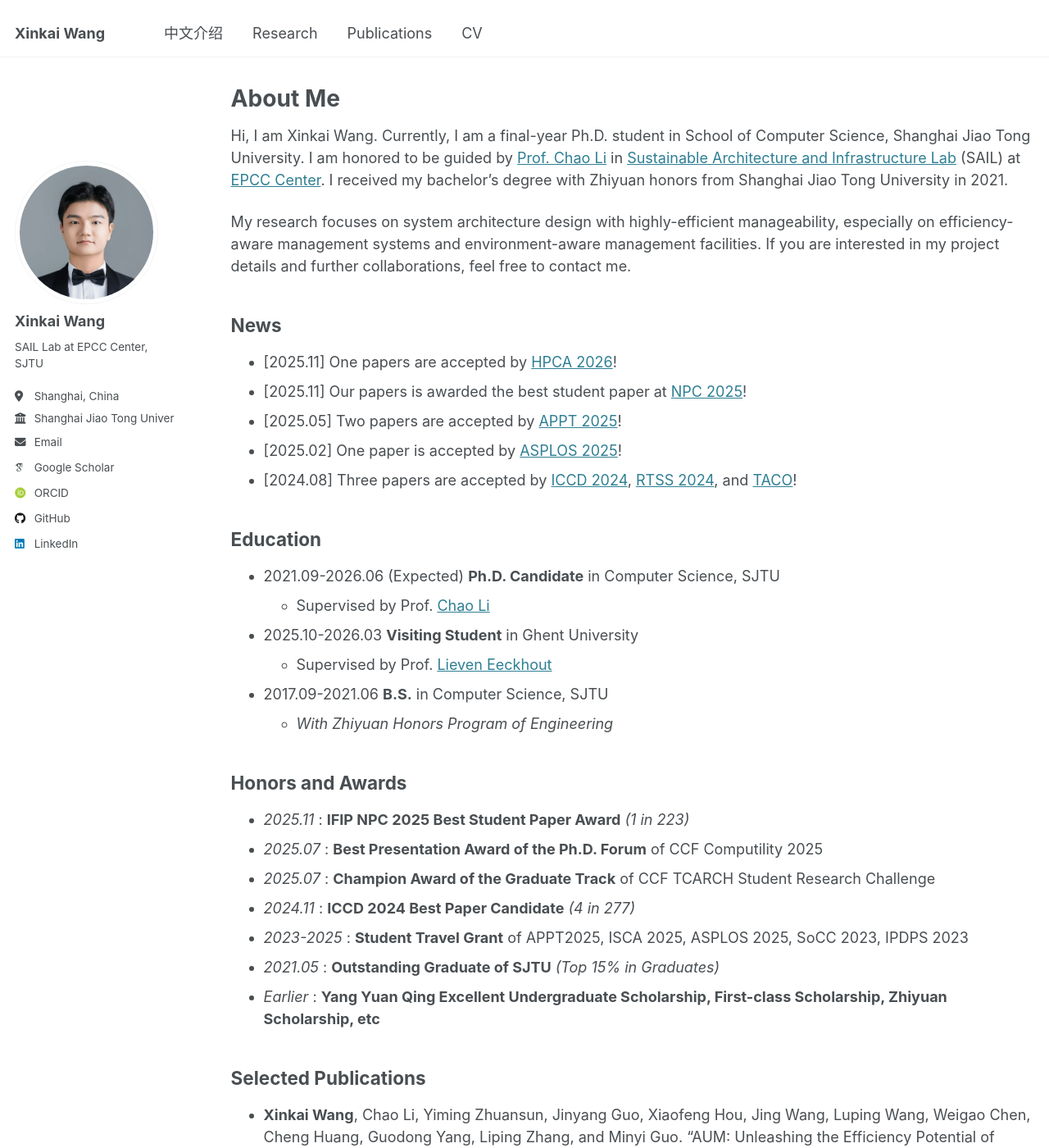
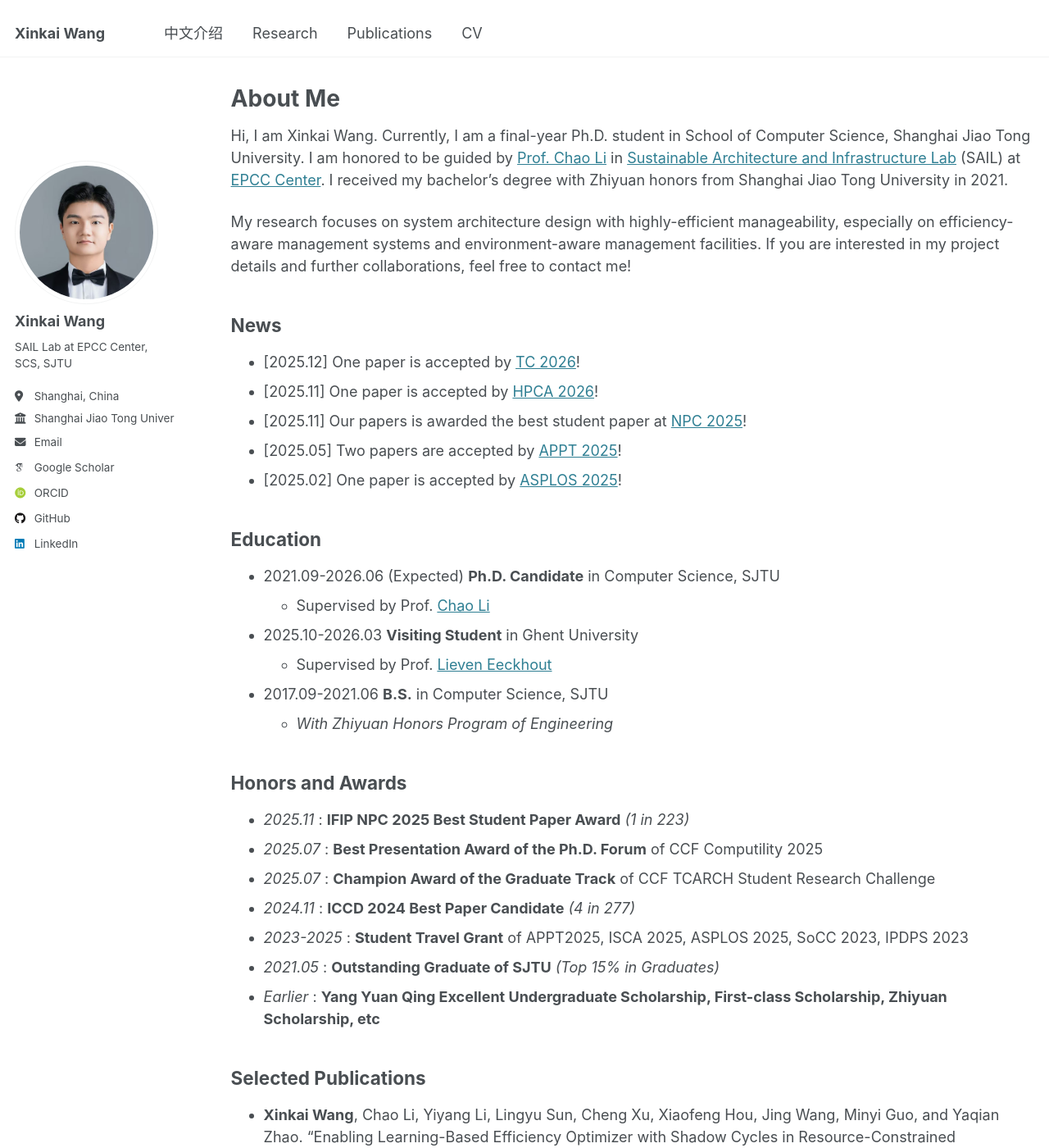
Before and after one commit to Wang-Xinkai/Wang-Xinkai.github.io, a Jekyll site: the page built from _pages/about.md, in a window 1280 px wide and 1400 px high. Shown: the whole window at 82% size. Built offline with Jekyll 4.4.1, drawn with Linux system fonts in a browser that asks for light colours; some web fonts are replaced; some of the changed text lies outside the part shown.

Commit message:
after tc26

```diff
--- a/_config.yml
+++ b/_config.yml
@@ -25,7 +25,7 @@ author:
   avatar           : "profile-1.png"
   name             : "Xinkai Wang"
   pronouns         : # "he/his"
-  bio              : "SAIL Lab at EPCC Center, SJTU"
+  bio              : "SAIL Lab at EPCC Center, \ SCS, SJTU"
   location         : "Shanghai, China"
   employer         : "Shanghai Jiao Tong University"
   uri              : # URL
--- a/_pages/about.md
+++ b/_pages/about.md
@@ -11,15 +11,16 @@ redirect_from:
 Hi, I am Xinkai Wang.
 Currently, I am a final-year Ph.D. student in School of Computer Science, Shanghai Jiao Tong University. I am honored to be guided by [Prof. Chao Li](https://www.cs.sjtu.edu.cn/~lichao/index.html) in [Sustainable Architecture and Infrastructure Lab](https://www.cs.sjtu.edu.cn/sail/) (SAIL) at [EPCC Center](http://epcc.sjtu.edu.cn/). I received my bachelor's degree with Zhiyuan honors from Shanghai Jiao Tong University in 2021.
 
-My research focuses on system architecture design with highly-efficient manageability, especially on efficiency-aware management systems and environment-aware management facilities. If you are interested in my project details and further collaborations, feel free to contact me.
+My research focuses on system architecture design with highly-efficient manageability, especially on efficiency-aware management systems and environment-aware management facilities. If you are interested in my project details and further collaborations, feel free to contact me!
 
 ## News
 
-+ [2025.11] One papers are accepted by [HPCA 2026](https://conf.researchr.org/home/hpca-2026)!
++ [2025.12] One paper is accepted by [TC 2026](https://www.computer.org/csdl/journal/tc)!
++ [2025.11] One paper is accepted by [HPCA 2026](https://conf.researchr.org/home/hpca-2026)!
 + [2025.11] Our papers is awarded the best student paper at [NPC 2025](https://npc-2025.github.io/index.html)!
 + [2025.05] Two papers are accepted by [APPT 2025](https://appt-conference.com/)!
 + [2025.02] One paper is accepted by [ASPLOS 2025](https://www.asplos-conference.org/asplos2025/)!
-+ [2024.08] Three papers are accepted by [ICCD 2024](https://www.iccd-conf.com/Home.html), [RTSS 2024](https://2024.rtss.org/), and [TACO](https://dl.acm.org/journal/taco)!
+<!-- + [2024.08] Three papers are accepted by [ICCD 2024](https://www.iccd-conf.com/Home.html), [RTSS 2024](https://2024.rtss.org/), and [TACO](https://dl.acm.org/journal/taco)! -->
 <!-- + [2024.03] One paper is accepted by [CCGRID 2024](https://2024.ccgrid-conference.org/)! -->
 <!-- + [2023.09] One paper is accepted by [SoCC 2023](https://acmsocc.org/2023/)! -->
 <!-- + [2022.12] One paper is accepted by [IPDPS 2023](https://www.ipdps.org/) -->
@@ -45,6 +46,9 @@ My research focuses on system architecture design with highly-efficient manageab
 + *Earlier* : **Yang Yuan Qing Excellent Undergraduate Scholarship, First-class Scholarship, Zhiyuan Scholarship, etc**
 
 ## Selected Publications
+
++ **Xinkai Wang**, Chao Li, Yiyang Li, Lingyu Sun, Cheng Xu, Xiaofeng Hou, Jing Wang, Minyi Guo, and Yaqian Zhao. “Enabling Learning-Based Efficiency Optimizer with Shadow Cycles in Resource-Constrained Autonomous Embedded Systems”. IEEE Transactions on Computers (TC 2026, CCF-A, Impact Factor=3.8)
+
 
 + **Xinkai Wang**, Chao Li, Yiming Zhuansun, Jinyang Guo, Xiaofeng Hou, Jing Wang, Luping Wang, Weigao Chen, Cheng Huang, Guodong Yang, Liping Zhang, and Minyi Guo. “AUM: Unleashing the Efficiency Potential of Shared Processors with Accelerator Units for LLM Serving”. 32nd International Symposium on High-Performance Computer Architecture (HPCA 2026, CCF-A, 119/602 acceptance rate=19.7%) [[Paper](/files/xinkai_hpca2026.pdf)]
 
```
Also changed, not shown: _pages/chinese-about.md (+4 -2 lines), _pages/publication.md (+4 -1 lines), 1 other file.
